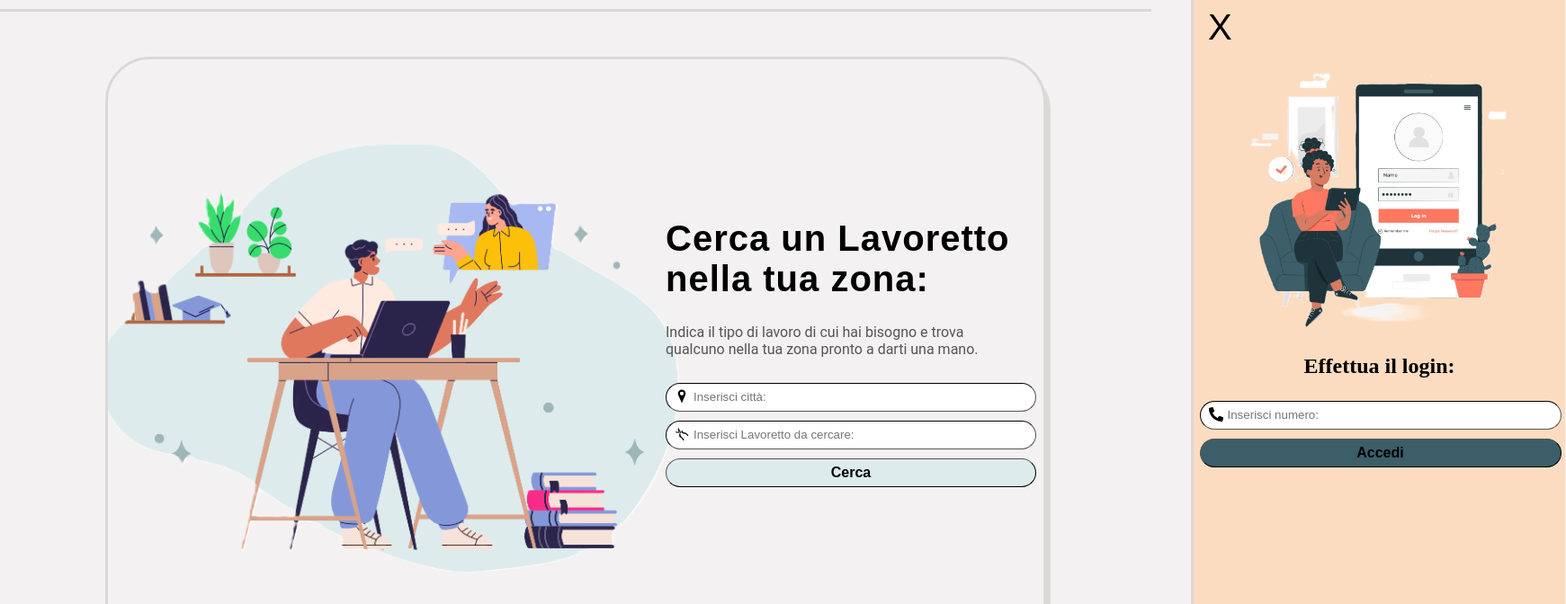
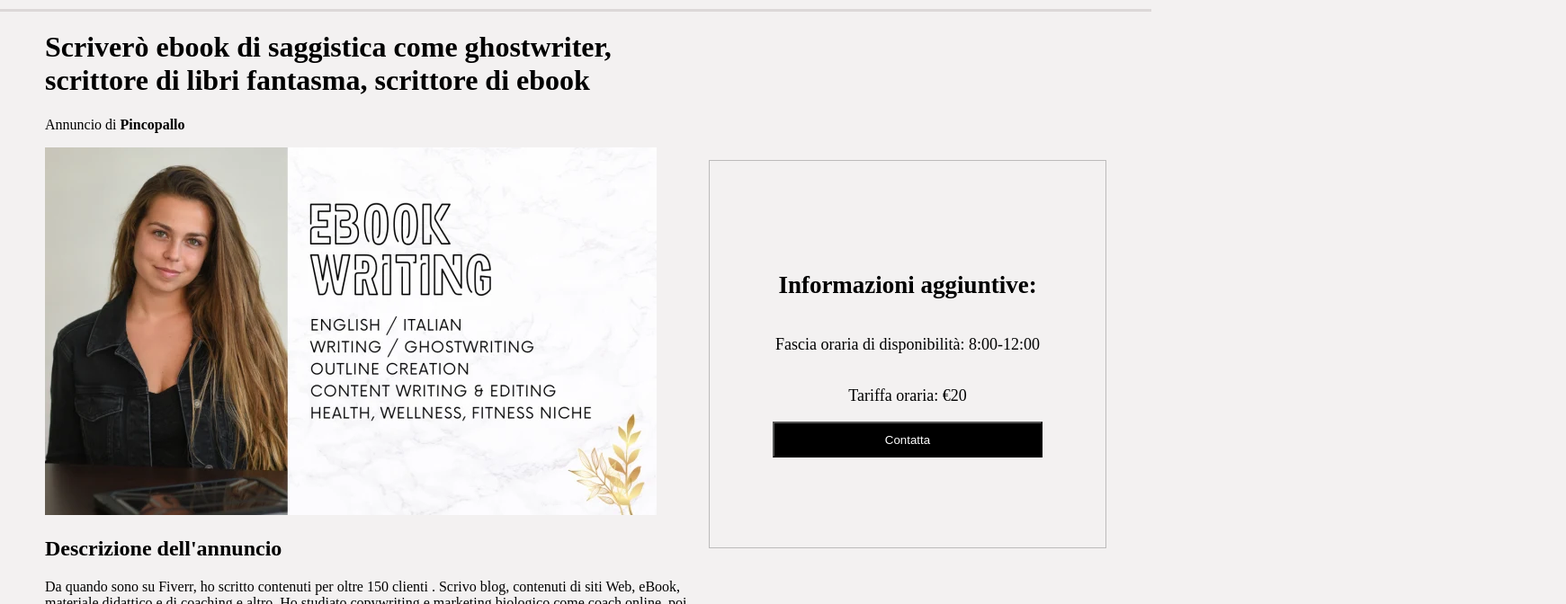
Before and after one commit to GCrapuzzi/GIGS-webapp, a React (Create React App) app in the folder frontend/: page / in a window 1280 px wide. Shown: the part 60-732 px from the top of the page at 90% size, 1741 px wide, since content can reach past the window. Built offline with nearby package versions, Linux system fonts and the light colour scheme.

Commit message:
lista annunci e dettagli annunci

```diff
--- a/frontend/src/App.css
+++ b/frontend/src/App.css
@@ -13,16 +13,33 @@
   background-color:rgb(243, 241, 241);
 }
 
+li{
+  list-style: none;
+}
+
+a{
+  text-decoration: none;
+  color: rgb(0, 0, 0);
+}
+
+.navbarLink{
+  font-weight:bold;
+  font-size: 20px;
+  text-align: center;
+  min-height: inherit;
+  font-size: large;
+  margin: 0;
+  max-height:min-content;
+  display: flex;
+  align-items: center;
+  margin-right: 30px;
+}
+
 
 .container{
   margin: 0;
 }
 
-li{
-  list-style: none;
-  font-weight:bold;
-  font-size: 20px;
-}
 
 #logo{
   font-size: 50px;
@@ -40,31 +57,10 @@ body{
   margin: 0;
   background-color:rgb(243, 241, 241);
   overflow-x: hidden;
-  overflow-y: hidden;
-}
-
-a{
-  margin: 0;
-  max-height:min-content;
-  text-decoration: none;
-  display: flex;
-  align-items: center;
-  color: rgb(0, 0, 0);
-  margin-right: 30px;
 }
 
 a:hover{
   color: rgb(35, 117, 10);
-}
-
-li{
-  text-align: center;
-  min-height: inherit;
-  font-size: large;
-}
-
-li:focus{
-  text-decoration: underline;
 }
 
 .HomepageContainer{
@@ -91,12 +87,12 @@ li:focus{
   border-style: solid;
   border-color: rgb(220, 216, 216);
   box-shadow: 5px 10px rgb(220, 216, 216);
+  border-radius: 50px;
   padding-top: 150px;
   padding-bottom: 150px;
   padding-left: 20px;
   padding-right: 20px;
   margin-top: 50px;
-  border-radius: 50px;
   width: 1000px;
   height: 400px;
   display: flex;
@@ -336,3 +332,96 @@ footer{
   align-items: center;
   justify-content: center;
 }
+
+.cardContainer{
+  display: flex;
+  align-items: center;
+  justify-content: center;
+  flex-wrap: wrap;
+  flex-direction: row;
+}
+
+.cardSlot{
+  width: 315px;
+  height: auto;
+  margin:20px;
+  margin-top:40px;
+}
+
+
+.cardImage{
+  width: 315px;
+  border-radius: 10px;
+}
+
+
+.cardTitle h3{
+  word-wrap: break-word;
+  height: 50px;
+  overflow: hidden;
+  text-overflow: ellipsis;
+  margin-bottom: 0;
+  font-weight: normal;
+  margin-top: 5px;
+}
+
+.cardPrice{
+  font-weight: bold;
+  font-size: large;
+}
+
+.cardPrice p {
+  margin-bottom: 0;
+}
+
+
+.cardTitle:hover h3{
+  text-decoration: underline;
+  color: black;
+}
+
+.cardAuthor p{
+  margin-bottom: 0;
+}
+
+.cardpageDetailsContainer{
+  display: flex;
+  flex-direction: row;
+  margin-left: 50px;
+}
+
+.cardpageDetailsText{
+}
+
+.asideBox{
+  display: flex;
+  align-items: center;
+  flex-direction: column;
+  border: rgba(128, 128, 128, 0.477) solid 1px;
+  margin-left: 20px;
+  margin-top: 100px;
+  width: 400px;
+  margin-right: 50px;
+  font-size:large;
+  padding: 20px;
+  padding-top:100px;
+  padding-bottom: 100px;
+  margin-bottom: 200px;
+}
+
+.firstColumn{
+  width: 60%;
+}
+
+.secondColumn{
+  display: flex;
+  align-items: center;
+  justify-content: center;
+}
+
+.buttonInfoCard{
+  width: 300px;
+  background-color: black;
+  color: white;
+  height: 40px;
+}
--- a/frontend/src/App.js
+++ b/frontend/src/App.js
@@ -5,6 +5,8 @@ import OfferingGigs from './pages/OfferingGigs.jsx';
 import Navbar from './components/Navbar.jsx';
 import './App.css'
 import Otp from './pages/Otp.jsx';
+import Cardpage from './pages/Cardpage.jsx';
+import CardpageDetails from './pages/CardpageDetails.jsx';
 
 
 function App(){
@@ -23,8 +25,9 @@ function App(){
       <Navbar toggleButtonState={toggleButtonState}/>
       <Routes>
         <Route path="/otp" element={<Otp buttonText={'Invia'} backgroundImage={otpGig} toggleButtonState={toggleButtonState} buttonState={buttonState} />}/>
-        <Route path="/" element={<Homepage buttonText={'Cerca'} backgroundImage={visitingGig} toggleButtonState={toggleButtonState} buttonState={buttonState} />} />
+        {/*</Routes><Route path="/" element={<Homepage buttonText={'Cerca'} backgroundImage={visitingGig} toggleButtonState={toggleButtonState} buttonState={buttonState} />} />*/}
         <Route path="/offeringGigs" element={<OfferingGigs buttonText={'Offri'} backgroundImage={offeringGig} toggleButtonState={toggleButtonState} buttonState={buttonState}/>} />
+        <Route path="/" element={<CardpageDetails/>}/>
       </Routes>
     </>
   );
--- /dev/null
+++ b/frontend/src/components/Card.jsx
@@ -0,0 +1,19 @@
+import image from "../assets/foto.png";
+
+function Card(){
+    return(
+    <div className="cardSlot">
+        <a href=""><img src={image} className="cardImage" alt="" /></a>
+        <div className="cardAuthor">
+            <p>Annuncio di <a href=""><b>Pincopallo</b></a></p>
+        </div>
+        <div className="cardTitle">
+            <a href=""><h3>Mi occuperò dei bambini mentre voi siete via a rilassarvi!</h3></a>
+        </div>
+        <div className="cardPrice">
+            <p>A partire da &euro;20</p>
+        </div>
+    </div>
+    )
+}
+export default Card
--- a/frontend/src/components/HomepageForm.jsx
+++ b/frontend/src/components/HomepageForm.jsx
@@ -114,7 +114,7 @@ function HomepageForm({formType,buttonText}){
           };
 
           try {
-            const response = await axios.post('http://localhost:5000/users/verify', data);
+            const response = await axios.post('http://localhost:5000/users/verify', data, { withCredentials: true });
 
             if (response.status === 200) {
               navigate('/otp');
--- a/frontend/src/components/Navbar.jsx
+++ b/frontend/src/components/Navbar.jsx
@@ -14,8 +14,8 @@ function Navbar({ toggleButtonState }) {
                 <li id="logo"><a href="/">GIGS</a></li>
 
                 <div className = "centralContainer">
-                    <li><Link to="/">Cerca un lavoretto</Link></li>
-                    <li><Link to="/offeringGigs">Offri un lavoretto</Link></li>
+                    <li><Link to="/" className='navbarLink'>Cerca un lavoretto</Link></li>
+                    <li><Link to="/offeringGigs" className='navbarLink'>Offri un lavoretto</Link></li>
                 </div>
 
                 <li ><a href="" id="login" onClick={handleClick}>Accedi</a></li>
--- /dev/null
+++ b/frontend/src/pages/Cardpage.jsx
@@ -0,0 +1,20 @@
+import Card from "../components/Card"
+function Cardpage(){
+    return(
+       <div className="cardContainer">
+            <Card></Card>
+            <Card></Card>
+            <Card></Card>
+            <Card></Card>
+            <Card></Card>
+            <Card></Card>
+            <Card></Card>
+            <Card></Card>
+            <Card></Card>
+            <Card></Card>
+            <Card></Card>
+            <Card></Card>
+       </div>
+    )
+}
+export default Cardpage
--- /dev/null
+++ b/frontend/src/pages/CardpageDetails.jsx
@@ -0,0 +1,53 @@
+import image from '../assets/foto.png'
+function CardpageDetails(){
+    return(
+        <div className='cardpageDetailsContainer'>
+            <div className='firstColumn'>
+                <h1 className='cardpageDetailsText'>Scriverò ebook di saggistica come ghostwriter, scrittore di libri fantasma, scrittore di ebook</h1>
+                <p>Annuncio di <a href=""><b>Pincopallo</b></a></p>
+                <img src={image} alt="" />
+                <h2>Descrizione dell'annuncio</h2><p>Da quando sono su Fiverr, ho scritto contenuti per oltre 150 clienti . Scrivo blog, contenuti di siti Web, eBook, materiale didattico e di coaching e altro.
+
+
+
+Ho studiato copywriting e marketing biologico come coach online, poi sono diventata una libera professionista concentrandomi su progetti di salute e benessere. Sono certificato in salute e benessere olistico, quindi sono profondamente in sintonia con i marchi correlati.
+
+
+
+Scrivere un eBook è un processo molto entusiasmante, ecco il flusso di lavoro che seguo per questo servizio:
+
+
+
+Ti faccio molte domande sulle tue idee per il progetto e sul tuo pubblico di destinazione
+Costruiamo una struttura per l'eBook, oltre a raccogliere le fonti
+Comincio a scrivere e mi consulto per eventuali aggiustamenti lungo il percorso
+Finisco, correggo le bozze e ti invio l'eBook per le revisioni
+Sono incluse 3 revisioni, se ne servono di più si applicano costi
+
+
+Questi sono i tipi di eBook che ho scritto:
+
+
+
+Libri di ricette
+Mentalità e gestione dello stress
+La salute delle donne
+Guide fitness e coaching
+Terapie naturali
+Ebook sul benessere
+
+
+Sono disponibile a chiacchierare con te sulle tue idee per il progetto e a definire tutti i dettagli riguardanti la copia e lo stile del tuo eBook :</p>
+            </div>
+            <div className='secondColumn'>
+                <aside className='asideBox'>
+                    <h1>Informazioni aggiuntive:</h1>
+                    <p>Fascia oraria di disponibilità: 8:00-12:00</p>
+                    <p>Tariffa oraria: &euro;20</p>
+                    <button className='buttonInfoCard'>Contatta</button>
+                </aside>
+            </div>
+        </div>
+    )
+}
+export default CardpageDetails
```
Also changed, not shown: frontend/src/assets/foto.png (added), 1 other file (tests, documents, lock files or other folders).
